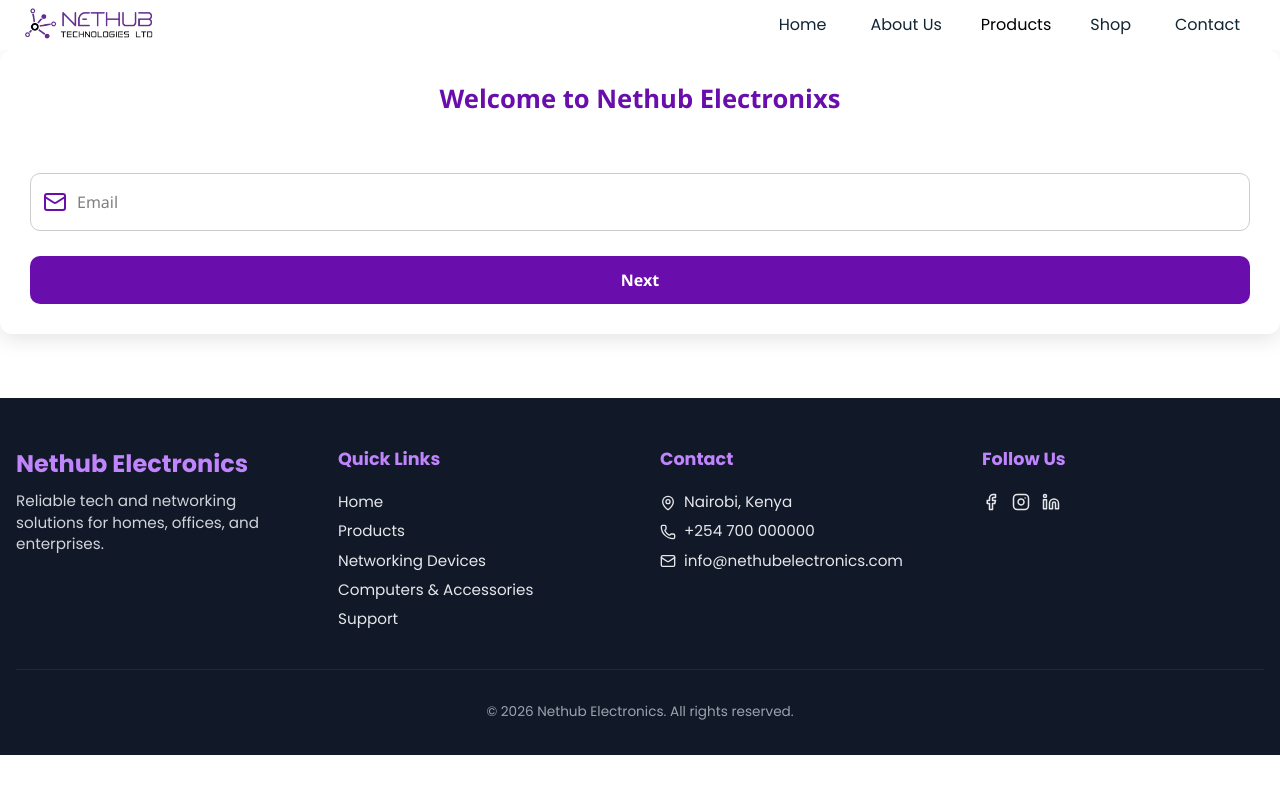
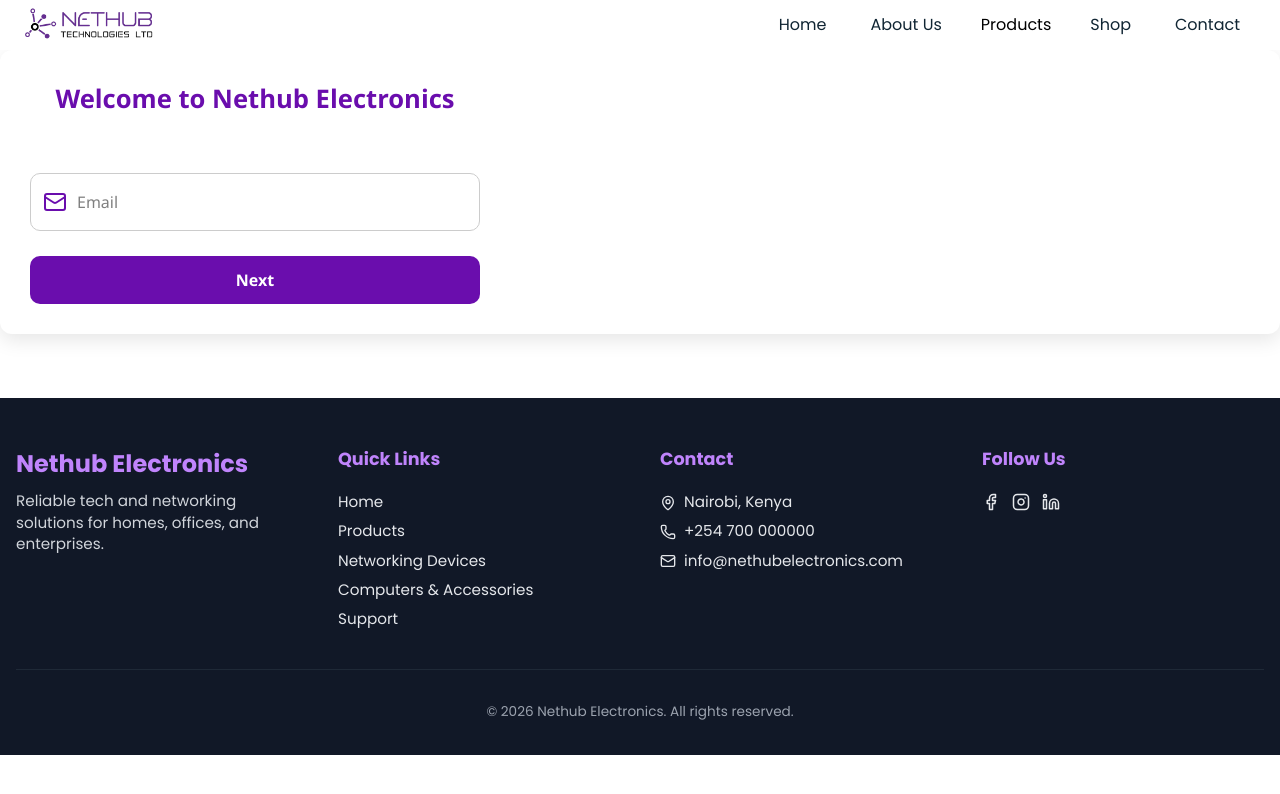
Before and after one commit to Emogy-reunion/nethub_frontend, a Next.js app: page /guest/login in a window 1280 px wide. Shown: the top 794 px of the page. Built offline with nearby package versions, Linux system fonts and the light colour scheme.

Commit message:
fix: minor changes

```diff
--- a/src/components/login/loginform.jsx
+++ b/src/components/login/loginform.jsx
@@ -35,7 +35,7 @@ export default function LoginForm() {
         			className={styles.form}
         			onSubmit={step === 2 ? handleSubmit : handleNext}
       			>
-        			<h2 className={styles.title}>Welcome to Nethub Electronixs</h2>
+        			<h2 className={styles.title}>Welcome to Nethub Electronics</h2>
 
         			{/* Step 1: Email */}
         			{step === 1 && (
--- a/src/styles/login/TwoStepLogin.module.css
+++ b/src/styles/login/TwoStepLogin.module.css
@@ -22,6 +22,7 @@
   display: flex;
   flex-direction: column;
   gap: 25px;
+  width: 450px;
 }
 
 /* Input group with icon */
```
